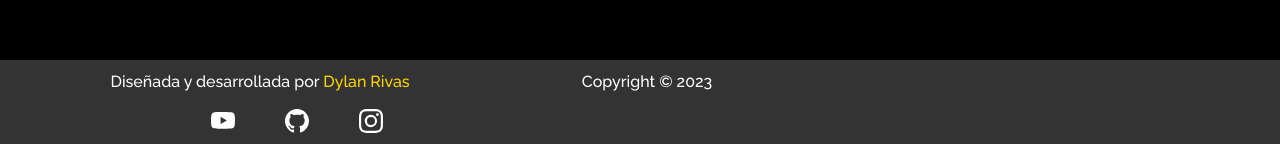
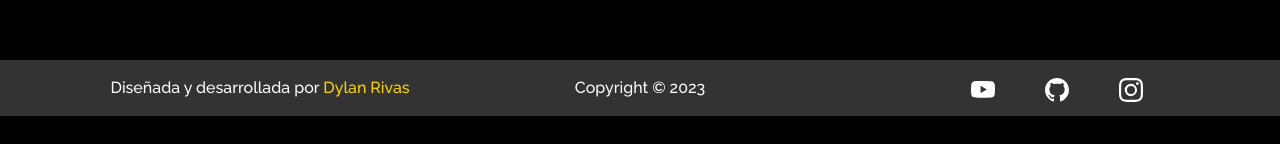
Before and after one commit to Said00510/Portafolio, a React (Vite) app: page / in a window 1280 px wide. Shown: the part 4120-4264 px from the top of the page. After the commit the page ends 4236 px from the top, so only its background shows below. Built offline with nearby package versions, Linux system fonts and the light colour scheme; some icons are missing.

Commit message:
Arreglando pequeño error de estilos del footer

```diff
--- a/src/components/Footer.jsx
+++ b/src/components/Footer.jsx
@@ -12,7 +12,7 @@ function Footer(){
     return(
         <footer className='footer'>
             <Container>
-                <Row style={{alignItems: 'center', gap: "7px"}}>
+                <Row className='footer-row' style={{alignItems: 'center'}}>
                     <Col md={4}>
                             <p>{t("footer.designed")} <span><a href="#">Dylan Rivas</a></span> </p>
                     </Col>
--- a/src/style.css
+++ b/src/style.css
@@ -844,6 +844,10 @@ a{
     width: 90vw !important;
   }
 
+  .footer-row{
+    gap: 7px !important;
+  }
+
   .projects-imgs{
     width: 100% !important;
     height: 100% !important;
@@ -881,6 +885,8 @@ a{
     margin-left: calc(80px + 10vw);
     margin-top: calc(70px + 10vh);
   }
+
+
 }
 
 @media screen and (max-width: 320px){
@@ -905,6 +911,8 @@ a{
   .map{
     padding: 0 !important;
   }
+
+
 
   .nav-w .links-wrapper.active{
     margin-left: calc(20px + 10vw);
```
